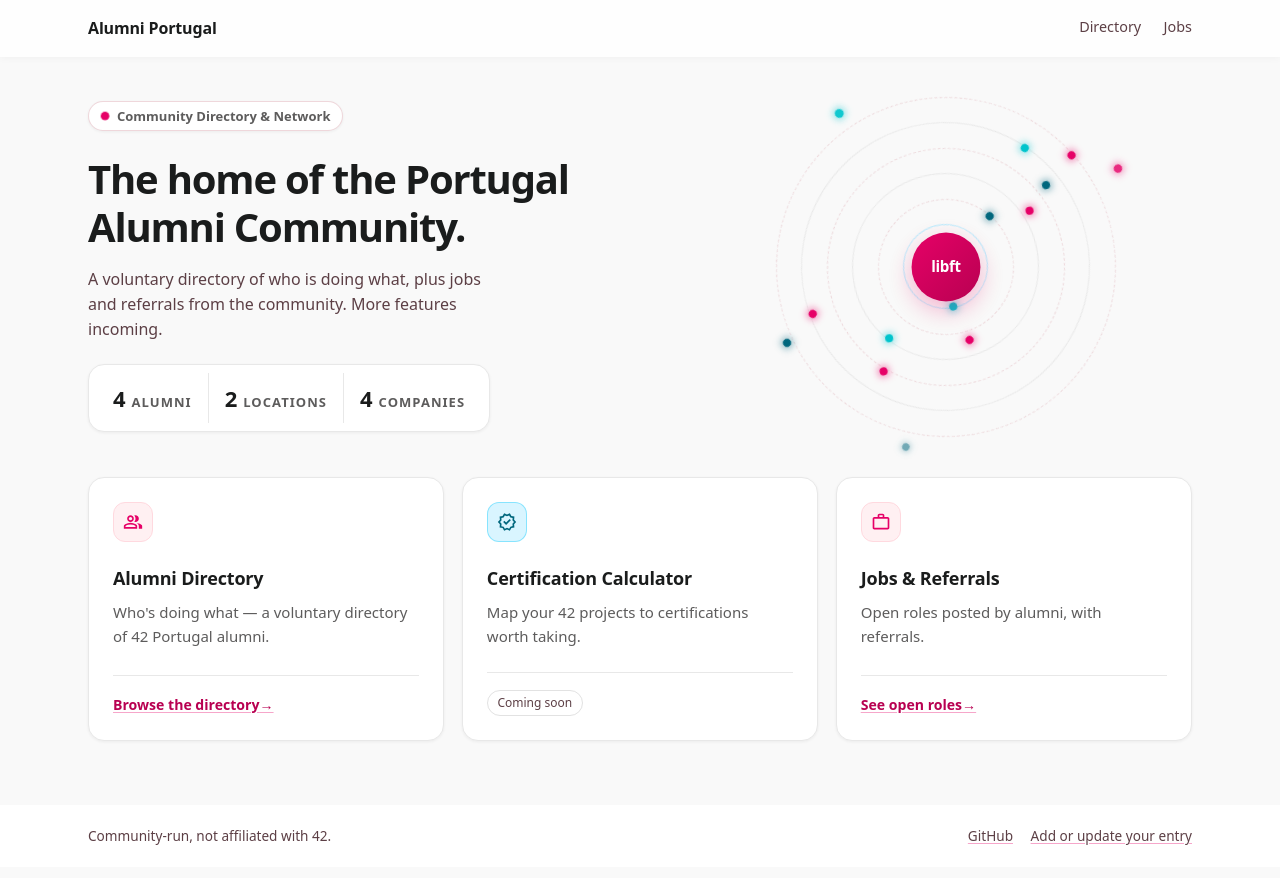
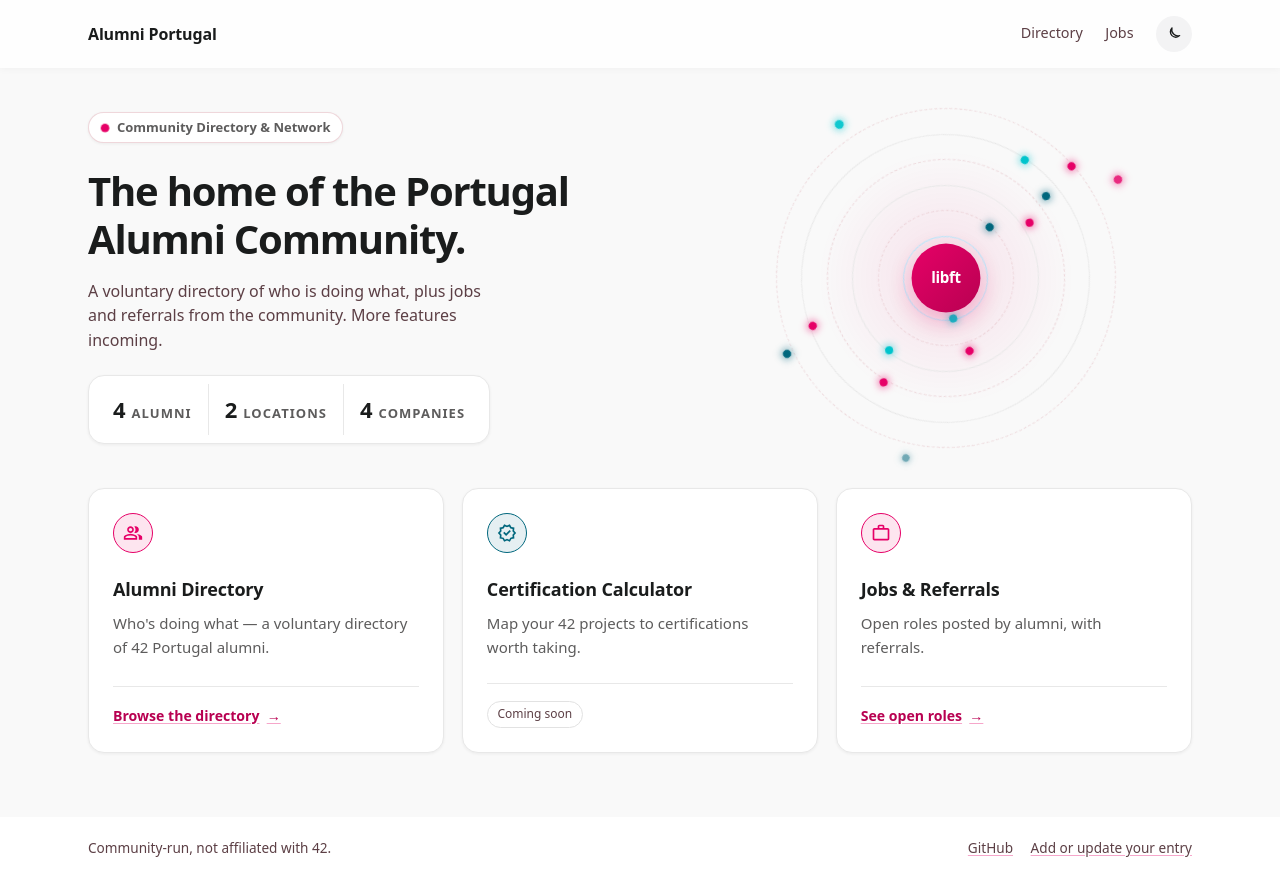
Before and after one commit to AlumniPortugal/AlumniPortugal.github.io, a Next.js app: page / in a window 1280 px wide. Built offline with nearby package versions, Linux system fonts and the light colour scheme.

Commit message:
add darkmode

```diff
--- a/app/SiteNav.tsx
+++ b/app/SiteNav.tsx
@@ -1,5 +1,6 @@
 'use client';
 
+import { useEffect, useState } from 'react';
 import { usePathname } from 'next/navigation';
 
 const CERT_CALCULATOR = 'https://github.com/AlumniPortugal/cert-calculator';
@@ -10,9 +11,57 @@ const links = [
   // { href: CERT_CALCULATOR, label: 'Certifications' },
 ];
 
+function SunIcon() {
+  return (
+    <svg viewBox="0 0 24 24" fill="none" stroke="currentColor" strokeWidth="1.8" strokeLinecap="round" aria-hidden="true">
+      <circle cx="12" cy="12" r="4" />
+      <path d="M12 2v2M12 20v2M4.9 4.9l1.4 1.4M17.7 17.7l1.4 1.4M2 12h2M20 12h2M4.9 19.1l1.4-1.4M17.7 6.3l1.4-1.4" />
+    </svg>
+  );
+}
+
+function MoonIcon() {
+  return (
+    <svg viewBox="0 0 24 24" fill="none" stroke="currentColor" strokeWidth="1.8" strokeLinecap="round" strokeLinejoin="round" aria-hidden="true">
+      <path d="M20 14.5A8.5 8.5 0 0 1 9.5 4a7 7 0 1 0 10.5 10.5Z" />
+    </svg>
+  );
+}
+
 export default function SiteNav() {
   const path = usePathname();
   const isActive = (href: string) => href.startsWith('/') && (path === href || path.startsWith(href));
+  const [dark, setDark] = useState(false);
+
+  // Follow the system preference until the visitor picks a theme, then follow that choice.
+  useEffect(() => {
+    const query = window.matchMedia('(prefers-color-scheme: dark)');
+    const sync = () => {
+      let stored: string | null = null;
+      try {
+        stored = localStorage.getItem('theme');
+      } catch {
+        // Storage unavailable: fall back to the system preference.
+      }
+      const next = stored ? stored === 'dark' : query.matches;
+      document.documentElement.dataset.theme = next ? 'dark' : 'light';
+      setDark(next);
+    };
+    sync();
+    query.addEventListener('change', sync);
+    return () => query.removeEventListener('change', sync);
+  }, []);
+
+  function toggleTheme() {
+    const next = dark ? 'light' : 'dark';
+    document.documentElement.dataset.theme = next;
+    try {
+      localStorage.setItem('theme', next);
+    } catch {
+      // Theme still applies for this page view when storage is unavailable.
+    }
+    setDark(next === 'dark');
+  }
 
   return (
     <nav className="site-nav" aria-label="Main">
@@ -26,6 +75,16 @@ export default function SiteNav() {
           {link.label}
         </a>
       ))}
+      <button
+        type="button"
+        className="theme-toggle"
+        onClick={toggleTheme}
+        aria-pressed={dark}
+        aria-label="Dark mode"
+        title={dark ? 'Switch to light mode' : 'Switch to dark mode'}
+      >
+        {dark ? <SunIcon /> : <MoonIcon />}
+      </button>
     </nav>
   );
 }
--- a/app/globals.css
+++ b/app/globals.css
@@ -21,6 +21,12 @@
   --on-secondary-fixed: #001f27;
   --on-secondary-ctr: #005c70;
   --accent-cyan: #00c4cc;
+  --on-primary-ctr: #ffffff;
+  --link: #90003e;
+  --icon-pink: var(--primary-ctr);
+  --icon-cyan: var(--secondary);
+  --ring: var(--surface-high);
+  color-scheme: light;
   --radius-sm: 0.5rem;
   --radius: 1rem;
   --radius-lg: 2rem;
@@ -45,7 +51,7 @@ body {
 
 main { width: 100%; max-width: var(--wrap); margin: 0 auto; padding: 2.5rem var(--pad) 4rem; flex: 1; }
 
-a { color: var(--on-primary-fixed-var); text-decoration-color: color-mix(in srgb, var(--primary-ctr) 35%, transparent); text-underline-offset: 2px; }
+a { color: var(--link); text-decoration-color: color-mix(in srgb, var(--primary-ctr) 35%, transparent); text-underline-offset: 2px; }
 a:hover { color: var(--primary); }
 :focus-visible { outline: 2px solid var(--primary-ctr); outline-offset: 3px; border-radius: 6px; }
 
@@ -61,10 +67,11 @@ h2 { font-size: 1.375rem; line-height: 1.36; letter-spacing: -0.015em; font-weig
   50% { transform: scale(1.08); opacity: 1; }
 }
 
+.orbit-stage::before { content: ''; position: absolute; inset: 12%; border-radius: 50%; background: radial-gradient(circle, color-mix(in srgb, var(--primary-ctr) 10%, transparent), transparent 70%); pointer-events: none; }
 .orbit-stage { position: relative; width: min(100%, 340px); aspect-ratio: 1; margin-inline: auto; display: grid; place-items: center; user-select: none; }
 .orbit-ring { position: absolute; aspect-ratio: 1; border-radius: 50%; }
 .orbit-ring.is-dashed { border: 1px dashed color-mix(in srgb, var(--outline-variant) 55%, transparent); }
-.orbit-ring.is-solid { border: 1px solid var(--surface-high); }
+.orbit-ring.is-solid { border: 1px solid var(--ring); }
 .orbit-ring.is-soft { border: 1px solid var(--secondary-fixed); }
 .orbit-node { position: absolute; width: .5rem; height: .5rem; border-radius: 50%; background: currentColor; box-shadow: 0 0 8px currentColor; }
 .orbit-ambient { position: absolute; inset: 0; animation: spin-cw 60s linear infinite; }
@@ -73,7 +80,7 @@ h2 { font-size: 1.375rem; line-height: 1.36; letter-spacing: -0.015em; font-weig
   0%, 100% { opacity: .4; transform: scale(.85); }
   50% { opacity: 1; transform: scale(1.15); }
 }
-.orbit-core { position: relative; z-index: 1; display: grid; place-items: center; width: 4rem; height: 4rem; border-radius: 50%; background: linear-gradient(135deg, var(--primary-ctr), var(--primary)); color: #fff; font-size: .875rem; font-weight: 700; letter-spacing: -0.02em; box-shadow: 0 8px 24px color-mix(in srgb, var(--primary-ctr) 30%, transparent); animation: pulse-core 3.5s ease-in-out infinite; }
+.orbit-core { position: relative; z-index: 1; display: grid; place-items: center; width: 4rem; height: 4rem; border-radius: 50%; background: linear-gradient(135deg, var(--primary-ctr), var(--primary)); color: var(--on-primary-ctr); font-size: .875rem; font-weight: 700; letter-spacing: -0.02em; color: var(--on-primary-ctr); box-shadow: 0 8px 24px color-mix(in srgb, var(--primary-ctr) 30%, transparent); animation: pulse-core 3.5s ease-in-out infinite; }
 
 @media (prefers-reduced-motion: reduce) {
   .orbit-ring, .orbit-core, .orbit-ambient, .orbit-node.is-ambient { animation: none !important; }
@@ -83,16 +90,16 @@ h2 { font-size: 1.375rem; line-height: 1.36; letter-spacing: -0.015em; font-weig
 .site-header { position: sticky; top: 0; z-index: 20; background: color-mix(in srgb, var(--surface) 80%, transparent); backdrop-filter: blur(16px); box-shadow: 0 1px 8px rgb(0 0 0 / 0.04); }
 .site-header > div { max-width: var(--wrap); margin: 0 auto; padding: 1rem var(--pad); display: flex; align-items: center; gap: 1.5rem; }
 .wordmark { display: inline-flex; align-items: center; gap: .5rem; font-weight: 600; color: var(--text); text-decoration: none; letter-spacing: -0.01em; }
-.wordmark span[aria-hidden] { display: grid; place-items: center; width: 1.5rem; height: 1.5rem; border-radius: 6px; background: var(--text); color: #fff; font-size: .7rem; font-weight: 700; }
+.wordmark span[aria-hidden] { display: grid; place-items: center; width: 1.5rem; height: 1.5rem; border-radius: 6px; background: var(--text); color: var(--bg); font-size: .7rem; font-weight: 700; }
 .wordmark em { font-style: normal; padding: .05rem .4rem; border-radius: 999px; background: var(--secondary-fixed); color: var(--on-secondary-fixed); font-size: .65rem; text-transform: uppercase; letter-spacing: .08em; }
 .site-nav { display: flex; align-items: center; gap: 1.4rem; margin-left: auto; font-size: .9rem; }
 .site-nav a { color: var(--muted); text-decoration: none; padding-bottom: .1rem; }
 .site-nav a:hover { color: var(--primary); }
 .site-nav a.is-active { color: var(--primary); font-weight: 700; }
-.site-nav .button { color: #fff; }
+.site-nav .button { color: var(--on-primary-ctr); }
 
-.button { display: inline-block; padding: .55rem 1.1rem; border-radius: 999px; background: var(--primary-ctr); color: #fff; font-size: .9rem; font-weight: 600; text-decoration: none; border: 0; }
-.button:hover { background: var(--primary); color: #fff; }
+.button { display: inline-block; padding: .55rem 1.1rem; border-radius: 999px; background: var(--primary-ctr); color: var(--on-primary-ctr); font-size: .9rem; font-weight: 600; text-decoration: none; border: 0; }
+.button:hover { background: var(--primary); color: var(--on-primary-ctr); }
 .button-quiet { background: var(--surface); color: var(--text); box-shadow: var(--shadow-sm); }
 .button-quiet:hover { background: var(--surface-low); color: var(--text); }
 
@@ -115,13 +122,14 @@ h2 { font-size: 1.375rem; line-height: 1.36; letter-spacing: -0.015em; font-weig
 .cards { display: grid; gap: 1.1rem; grid-template-columns: repeat(auto-fit, minmax(240px, 1fr)); padding: 0; list-style: none; margin: 0; }
 .card { display: flex; flex-direction: column; background: var(--surface); border: 1px solid var(--surface-high); border-radius: var(--radius); padding: 1.5rem; box-shadow: var(--shadow-sm); transition: box-shadow .15s, border-color .15s; }
 .card:hover { border-color: var(--outline-variant); box-shadow: var(--shadow); }
-.card-icon { display: grid; place-items: center; width: 2.5rem; height: 2.5rem; margin-bottom: 1.5rem; border-radius: .75rem; }
-.card-icon-primary { background: color-mix(in srgb, var(--primary-fixed) 40%, transparent); border: 1px solid var(--primary-fixed); color: var(--primary-ctr); }
-.card-icon-secondary { background: color-mix(in srgb, var(--secondary-fixed) 50%, transparent); border: 1px solid color-mix(in srgb, var(--secondary-ctr) 60%, transparent); color: var(--secondary); }
+.card-icon { display: grid; place-items: center; width: 2.5rem; height: 2.5rem; margin-bottom: 1.5rem; border-radius: 50%; border: 1px solid currentColor; }
+.card-icon-primary { color: var(--icon-pink); background: color-mix(in srgb, currentColor 10%, transparent); }
+.card-icon-secondary { color: var(--icon-cyan); background: color-mix(in srgb, currentColor 10%, transparent); }
 .card h2 { font-size: 1.125rem; line-height: 1.44; margin: 0 0 .5rem; letter-spacing: -0.01em; font-weight: 600; }
 .card p { margin: 0 0 1.5rem; color: var(--tertiary); font-size: .9375rem; line-height: 1.6; }
 .card-footer { margin-top: auto; padding-top: 1rem; border-top: 1px solid var(--surface-high); }
-.card-footer a { font-size: .88rem; font-weight: 600; color: var(--primary); }
+.card-footer a { display: inline-flex; align-items: center; gap: .45rem; font-size: .88rem; font-weight: 600; color: var(--primary); transition: gap .15s; }
+.card-footer a:hover { gap: .7rem; }
 .soon { display: inline-block; padding: .2rem .6rem; border: 1px solid var(--variant); border-radius: 999px; color: var(--muted); font-size: .75rem; }
 
 /* page header */
@@ -160,6 +168,15 @@ h2 { font-size: 1.375rem; line-height: 1.36; letter-spacing: -0.015em; font-weig
 
 /* job cards */
 .job-card { position: relative; }
+.people.jobs { grid-template-columns: 1fr; }
+.people .job-card { flex-direction: row; flex-wrap: wrap; align-items: center; justify-content: space-between; gap: 1.25rem; }
+.job-main { display: flex; flex-direction: column; gap: .3rem; min-width: 0; flex: 1 1 22rem; }
+.job-meta { display: flex; flex-wrap: wrap; align-items: center; gap: .4rem; font-size: .85rem; }
+.job-company { color: var(--secondary); font-weight: 700; }
+.posted-by { margin: 0; display: inline-flex; align-items: center; gap: .35rem; align-self: flex-start; padding: .15rem .6rem; border-radius: 999px; background: var(--surface-low); font-size: .78rem; color: var(--muted); }
+.posted-by a { position: relative; font-weight: 600; }
+.job-side { display: flex; flex-direction: column; align-items: flex-end; gap: .5rem; margin-left: auto; }
+.job-side .muted { font-size: .8rem; }
 .job-card-open { position: absolute; inset: 0; width: 100%; border: 0; border-radius: inherit; background: transparent; cursor: pointer; }
 .job-card-open:focus-visible { outline: 2px solid var(--primary-ctr); outline-offset: 3px; }
 .job-card:hover { box-shadow: 0 4px 16px rgb(26 28 28 / 0.12); }
@@ -167,7 +184,7 @@ h2 { font-size: 1.375rem; line-height: 1.36; letter-spacing: -0.015em; font-weig
 .job-card .job-title { font-size: 1.02rem; font-weight: 600; }
 .tag { display: inline-block; margin-left: .4rem; padding: .1rem .5rem; border-radius: 999px; background: var(--secondary-fixed); color: var(--on-secondary-fixed); font-size: .68rem; font-weight: 700; text-transform: uppercase; letter-spacing: .06em; }
 .badge-soft { display: inline-block; padding: .1rem .55rem; border-radius: 999px; background: var(--secondary-fixed); color: var(--on-secondary-fixed); font-size: .7rem; font-weight: 700; text-transform: uppercase; letter-spacing: .06em; }
-.view-details { align-self: flex-end; margin-top: .5rem; padding: .35rem .8rem; border-radius: 999px; background: var(--surface-low); color: var(--muted); font-size: .78rem; font-weight: 600; }
+.view-details { padding: .35rem .8rem; border-radius: 999px; background: var(--surface-low); color: var(--muted); font-size: .78rem; font-weight: 600; }
 
 .job-description { overflow-wrap: anywhere; }
 .job-description h3 { font-size: 1rem; margin: 1.25rem 0 .4rem; }
@@ -204,3 +221,41 @@ h2 { font-size: 1.375rem; line-height: 1.36; letter-spacing: -0.015em; font-weig
   .people { grid-template-columns: 1fr; }
   .page-head .button { width: 100%; text-align: center; }
 }
+
+/* Dark theme — Stitch "Nocturnal Peer Vanguard" (assets/bd9bf01d…). */
+:root[data-theme='dark'] {
+  --bg: #101419;
+  --surface: #171b21;
+  --surface-low: #1c2025;
+  --surface-container: #272a30;
+  --surface-high: #272a30;
+  --variant: #31353b;
+  --outline-variant: #5c3f45;
+  --text: #e0e2ea;
+  --muted: #e5bcc4;
+  --tertiary: #ac878f;
+  --primary: #ffb1c3;
+  --primary-ctr: #ff4b89;
+  --primary-fixed: #ffd9e0;
+  --on-primary-fixed: #3f0019;
+  --on-primary-fixed-var: #8f0041;
+  --on-primary-ctr: #590026;
+  --link: #ffb1c3;
+  --icon-pink: var(--primary-ctr);
+  --icon-cyan: var(--secondary-ctr);
+  --ring: color-mix(in srgb, var(--outline-variant) 75%, transparent);
+  --secondary: #bdf4ff;
+  --secondary-ctr: #00e3fd;
+  --secondary-fixed: #9cf0ff;
+  --on-secondary-fixed: #001f24;
+  --on-secondary-ctr: #00616d;
+  --accent-cyan: #00e3fd;
+  --shadow-sm: 0 1px 3px rgb(0 0 0 / 0.5);
+  --shadow: 0 2px 12px rgb(0 0 0 / 0.55);
+  color-scheme: dark;
+}
+
+/* theme toggle */
+.theme-toggle { display: grid; place-items: center; width: 2.25rem; height: 2.25rem; padding: 0; border: 0; border-radius: 999px; background: var(--surface-low); color: var(--text); cursor: pointer; transition: background .15s, color .15s; }
+.theme-toggle:hover { background: var(--surface-container); color: var(--primary); }
+.theme-toggle svg { width: 1.1rem; height: 1.1rem; }
```
Also changed, not shown: app/jobs/JobsList.tsx (+23 -19 lines).
